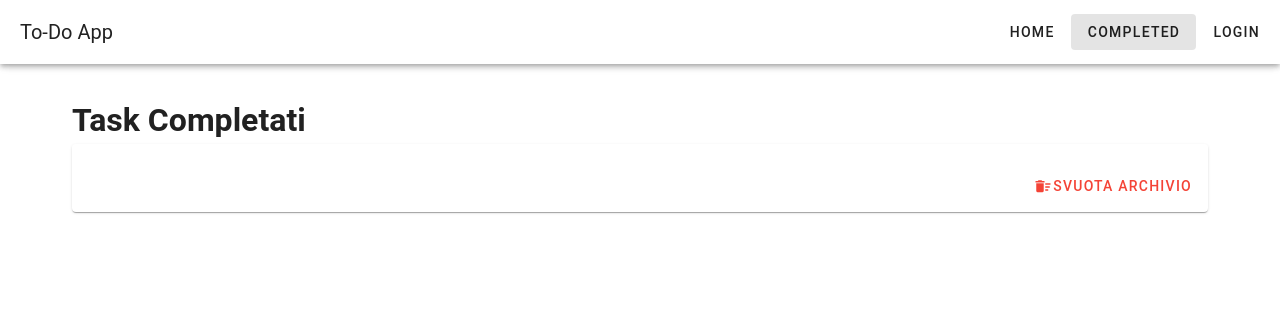
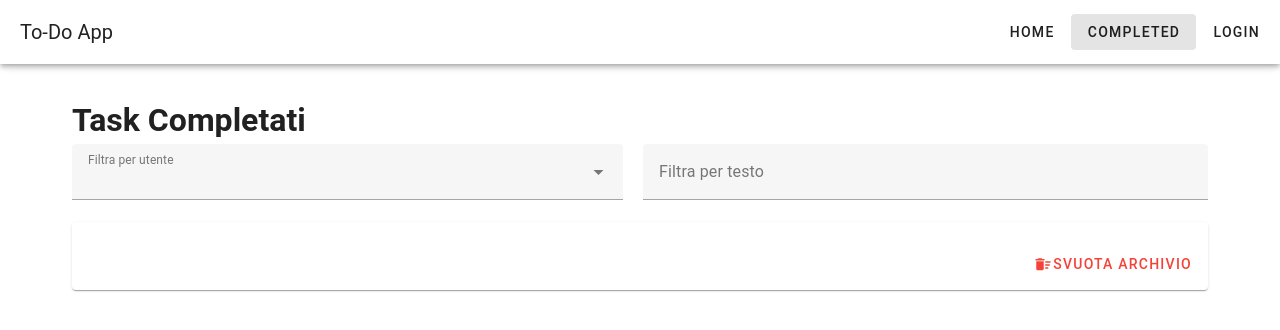
Before and after one commit to Adriatik-Berdufi/to_do_app, a Vue app: page /completed in a window 1280 px wide. Shown: the top 330 px of the page. Built offline with nearby package versions, Linux system fonts and the light colour scheme; what webfontloader would draw is missing.

Commit message:
feat add selected for username and search with text

```diff
--- a/src/views/Completed.vue
+++ b/src/views/Completed.vue
@@ -6,7 +6,26 @@ export default {
   computed: {
     store() {
         return store;
-    }
+    },
+    usernames() {
+      // elenco dei username
+      const users = store.archivedTasks.map(task => task.username);
+      return [...new Set(users)];
+    }, filteredTasks() {
+      // Filtro per urename
+      return store.archivedTasks.filter(task => {
+        return (this.selectedUser ? task.username === this.selectedUser : true) &&
+               (task.name.toLowerCase().includes(this.searchText.toLowerCase()) ||
+                task.username.toLowerCase().includes(this.searchText.toLowerCase()));
+      });
+    },
+
+  },
+  data() {
+    return {
+      selectedUser: '',
+      searchText: '',
+    };
   },
   methods: {
      // porta il task di nuovo nella to do list
@@ -37,9 +56,25 @@ export default {
     <v-container>
       <h1>Task Completati</h1>
 
+      <div class="d-flex">
+        <!-- Select per username -->
+        <v-select
+        v-model="selectedUser"
+        :items="usernames"
+        label="Filtra per utente"
+        ></v-select>
+
+      <!-- filtro per username o nome del task -->
+      <v-text-field
+        v-model="searchText"
+        label="Filtra per testo"
+        outlined
+        class="ms-5"
+      ></v-text-field>
+      </div>
       <v-card>
         <v-list>
-          <v-list-item v-for="(task, index) in store.archivedTasks" :key="index">
+          <v-list-item v-for="(task, index) in filteredTasks" :key="index">
             <v-list-item-content class="d-flex justify-space-between">
                 <v-text>{{ task.name }} <small class="mx-5 text-blue">{{ task.username }}</small></v-text>
 
```
